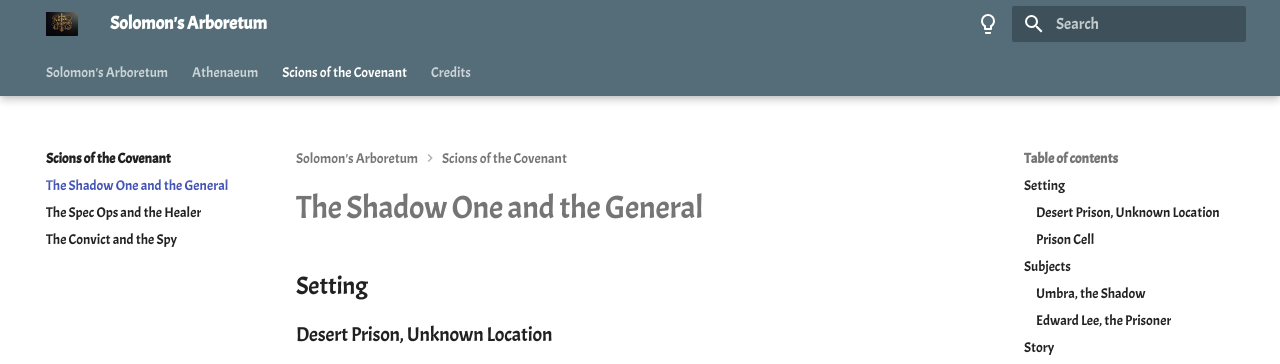
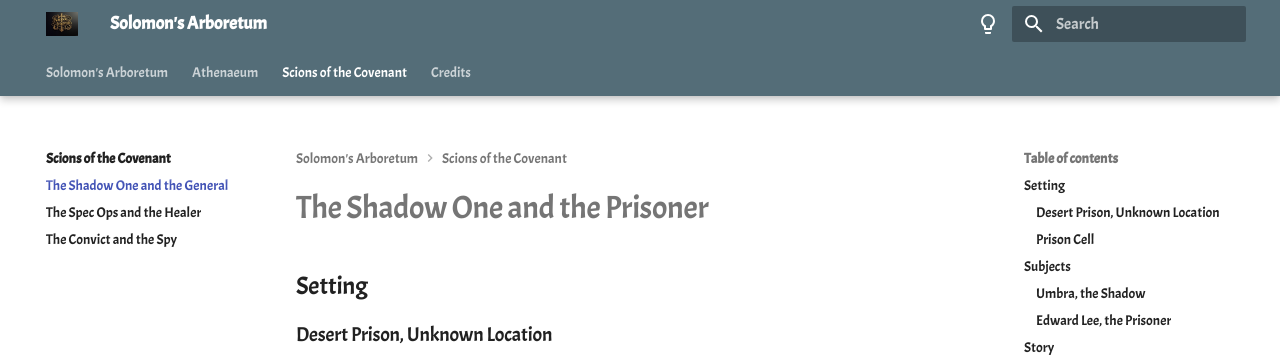
Before and after one commit to gamefreakcabe/solomons-arboretum, an MkDocs documentation site: the page built from docs/sotc/shadow-prisoner.md, in a window 1280 px wide and 900 px high. Shown: the top 364 px of the window. Built offline with MkDocs 1.6.1 and Material for MkDocs 9.7.7, drawn with Linux system fonts in a browser that asks for light colours.

Commit message:
Update shadow-prisoner.md

```diff
--- a/docs/sotc/shadow-prisoner.md
+++ b/docs/sotc/shadow-prisoner.md
@@ -1,4 +1,4 @@
-# The Shadow One and the General
+# The Shadow One and the Prisoner
 
 ## Setting
 
```
